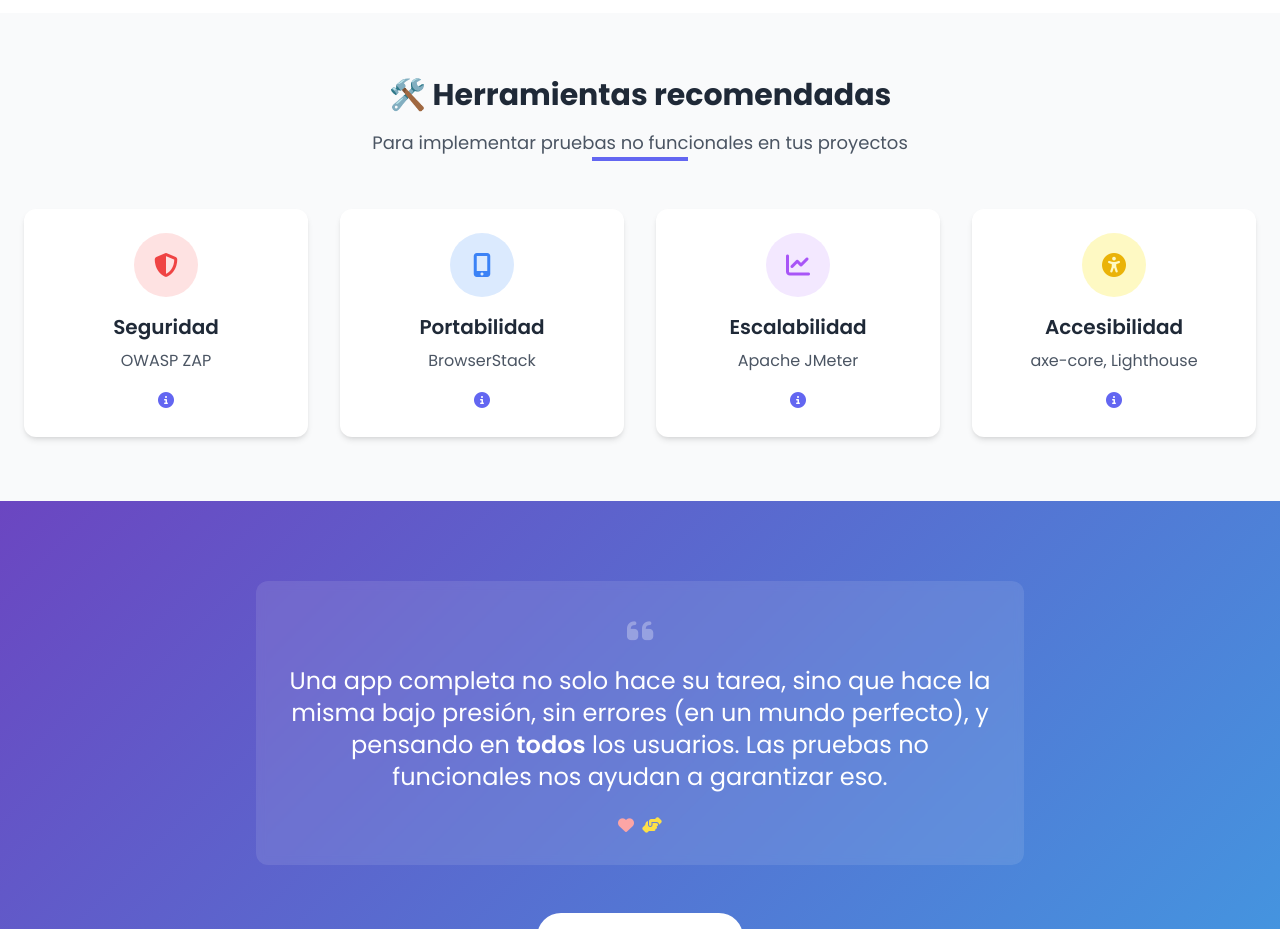
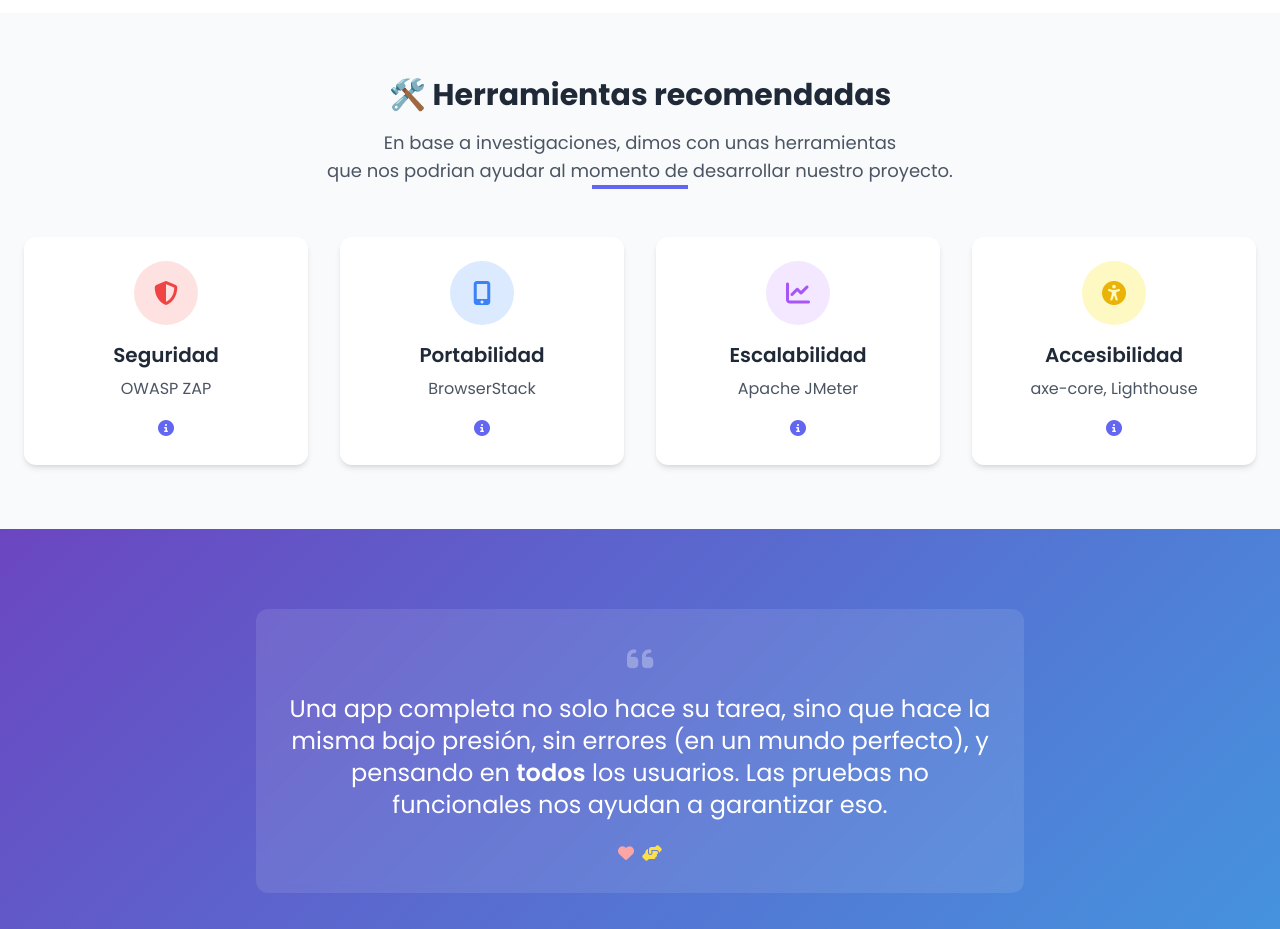
Before and after one commit to arydotwav/PRUEBAS-NO-FUNCIONALES, a plain HTML site: page index.html in a window 1280 px wide. Shown: the part 4680-5609 px from the top of the page. Drawn offline with nearby package versions, Linux system fonts and the light colour scheme.

Commit message:
Update index.html

```diff
--- a/index.html
+++ b/index.html
@@ -458,7 +458,7 @@
         <div class="container mx-auto px-6">
             <div class="text-center mb-12">
                 <h2 class="text-3xl font-bold text-gray-800 mb-4">🛠️ Herramientas recomendadas</h2>
-                <p class="text-lg text-gray-600 max-w-3xl mx-auto">Para implementar pruebas no funcionales en tus proyectos</p>
+                <p class="text-lg text-gray-600 max-w-3xl mx-auto">En base a investigaciones, dimos con unas herramientas <br> que nos podrian ayudar al momento de desarrollar nuestro proyecto.</p>
                 <div class="w-24 h-1 bg-indigo-500 mx-auto"></div>
             </div>
 
```
